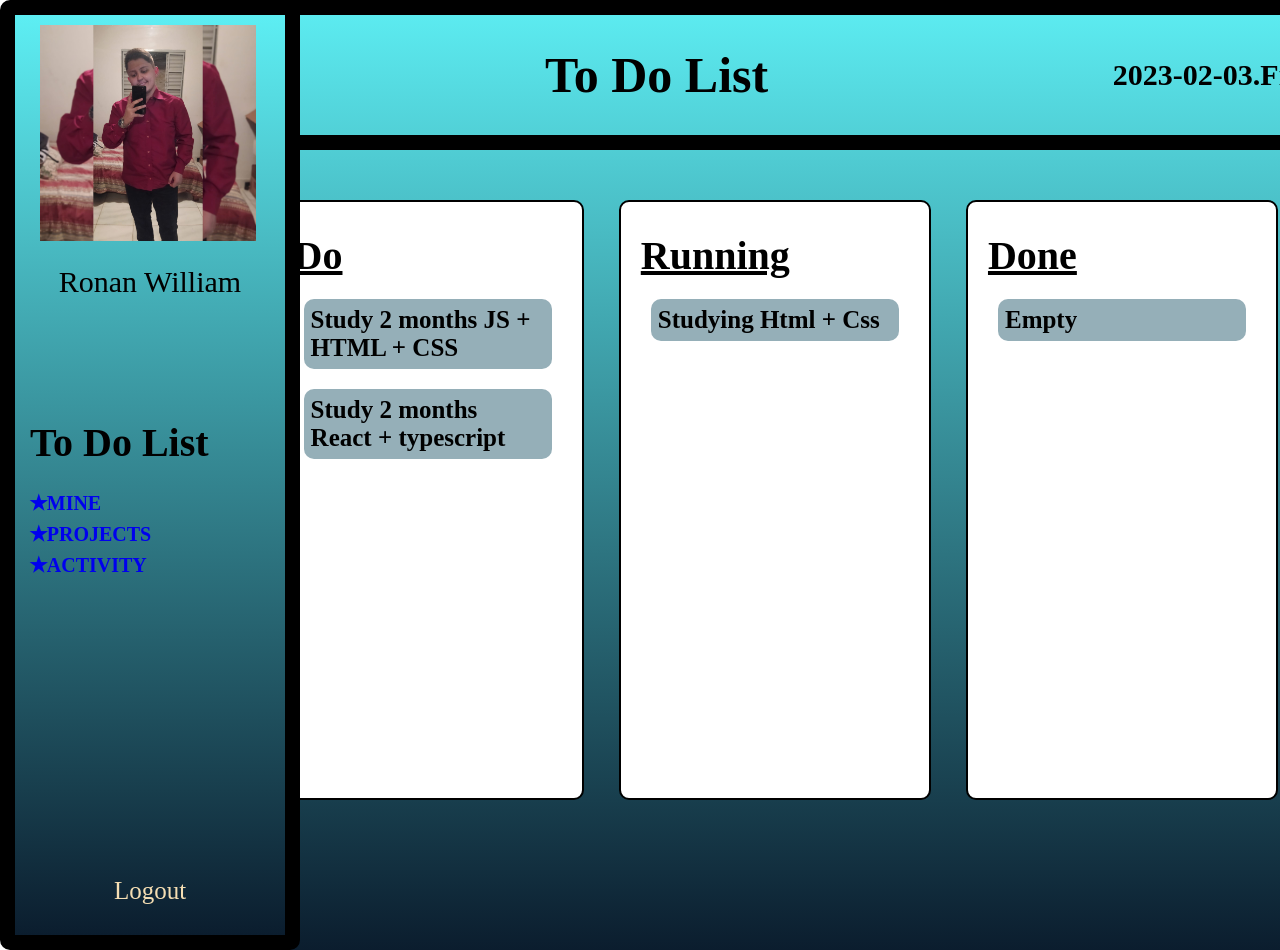
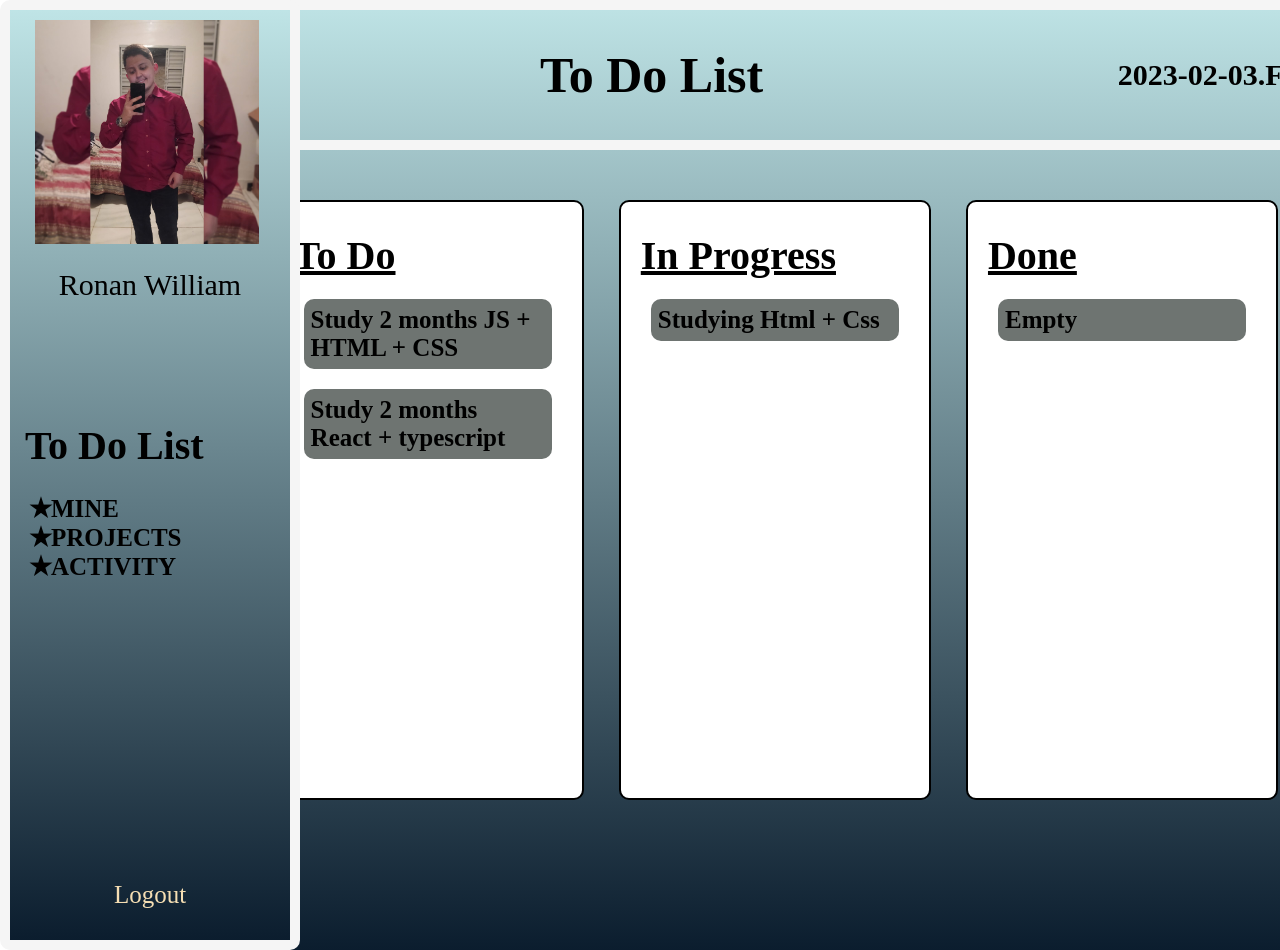
Before and after one commit to rwgit2023/to-do, a plain HTML site: page index.html in a window 1280 px wide. Shown: the top 950 px of the page. Drawn offline with Linux system fonts and the light colour scheme.

Commit message:
Seventh Commit

```diff
--- a/index.html
+++ b/index.html
@@ -25,13 +25,13 @@
 
             <ul class="levels">
                 <li class="type">
-                    <h2>Do</h2>
+                    <h2>To Do</h2>
                     <p>Study 2 months JS + HTML + CSS</p>
                     <p>Study 2 months React + typescript</p>
 
                 </li>
                 <li class="type">
-                    <h2>Running</h2>
+                    <h2>In Progress</h2>
                     <p>Studying Html + Css</p>
 
                 </li>
@@ -55,15 +55,15 @@
 
 
             <h4>To Do List</h4>
-            <div class="navigation">
-                <nav>
+
+                <nav class="navigation">
                     <ul>
-                        <li><a href="home.html"> ✭Mine</a></li>
-                        <li><a href="home.html"> ✭Projects</a></li>
-                        <li><a href="home.html"> ✭Activity</a></li>
+                        <li><a href="https://github.com/rwgit2023/rwgit2023"> ✭Mine</a></li>
+                        <li><a href="https://github.com/rwgit2023"> ✭Projects</a></li>
+                        <li><a href="https://github.com/rwgit2023"> ✭Activity</a></li>
                     </ul>
                 </nav>
-            </div>
+
 
 
 
--- a/src/css/style.css
+++ b/src/css/style.css
@@ -1,15 +1,14 @@
 
 .box{
 
-    /* margin-left: 5% */
     width: 90%;
     margin-left: 200px;
     height: 950px;
     box-sizing: border-box;
     border: none;
     /* border-radius: 10px; */
-    background: linear-gradient(rgb(93, 238, 243), rgb(11, 29, 46));
-    /* background-image: linear-gradient(to top, #dbdcd7 0%, #dddcd7 24%, #e2c9cc 30%, #e7627d 46%, #b8235a 59%, #801357 71%, #3d1635 84%, #1c1a27 100%); */
+    background: linear-gradient(rgb(191, 228, 230), rgb(11, 29, 46));
+
 
 
 
@@ -43,11 +42,12 @@
 }
 
 
+
 header{
 
     box-sizing: border-box;
     border-radius: 10px;
-    border:solid 15px ;
+    border:solid 10px whitesmoke;
     height: 150px;
     width: 100%;
     display: flex;
@@ -82,7 +82,7 @@ header p{
 
 
 .type p{
-    background: rgb(149, 175, 184);
+    background: rgb(110, 116, 113);
     box-sizing: border-box;
     border: none;
     margin: 20px 10px;
@@ -100,10 +100,10 @@ section{
     width: 300px;
     height: 950px;
     border: none;
-    background: linear-gradient(rgb(93, 238, 243), rgb(11, 29, 46));
+    background: linear-gradient(rgb(191, 228, 230), rgb(11, 29, 46));
     position: absolute;
     top: 0px;
-    border: solid 15px;
+    border: solid 10px whitesmoke;
 
 
 
@@ -115,6 +115,11 @@ section .my_photo{
     margin: 10px 25px ;
 
 
+
+}
+
+section .my_photo:hover{
+    opacity: 0.7;
 }
 
 section h3{
@@ -144,12 +149,15 @@ section h4{
 
 
     text-transform: uppercase;
+    font-size: 25px;
+    text-transform: uppercase;
+    font-weight: bold;
+    margin-left: 20px;
+
+}
+
+.navigation li a{
     color: black;
-    font-weight: bold;
-    font-size: 20px;
-    text-decoration: none;
-    margin: 7px 15px;
-    text-decoration: none;
 
 }
 
```
